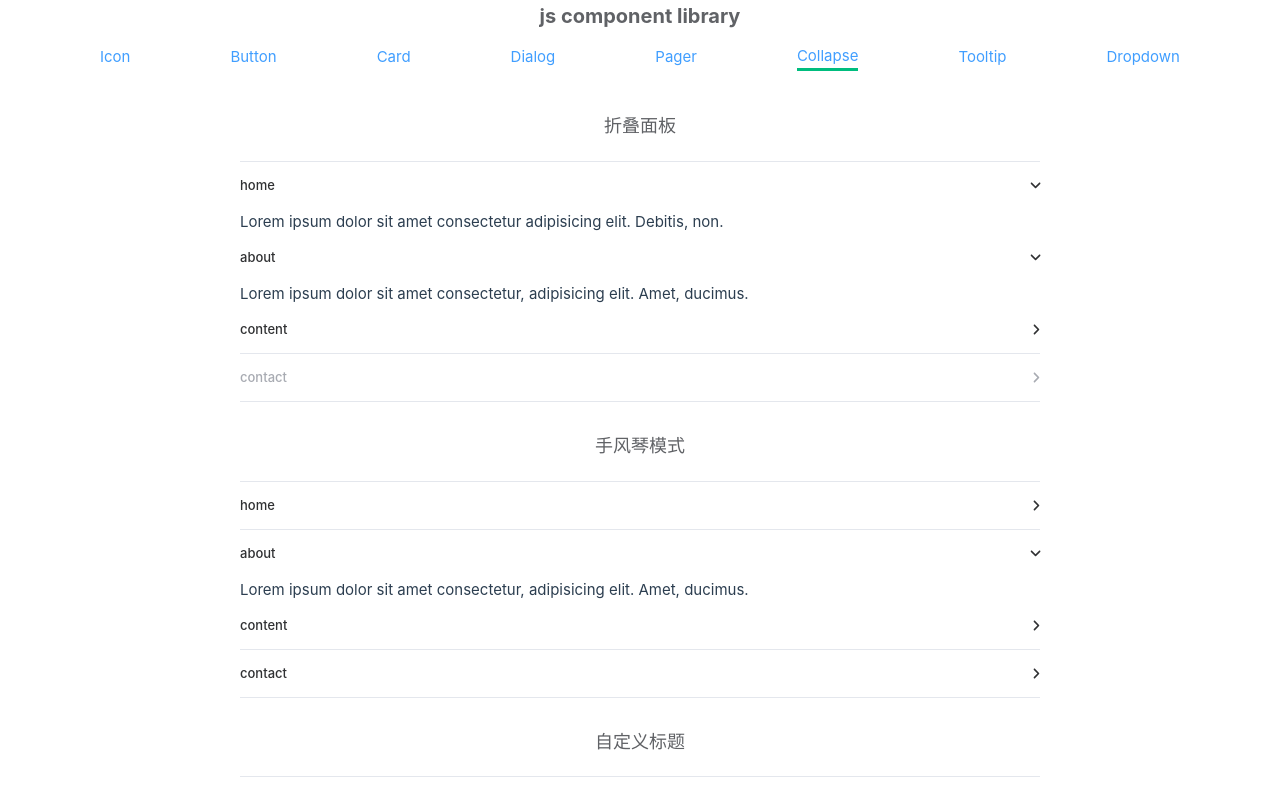
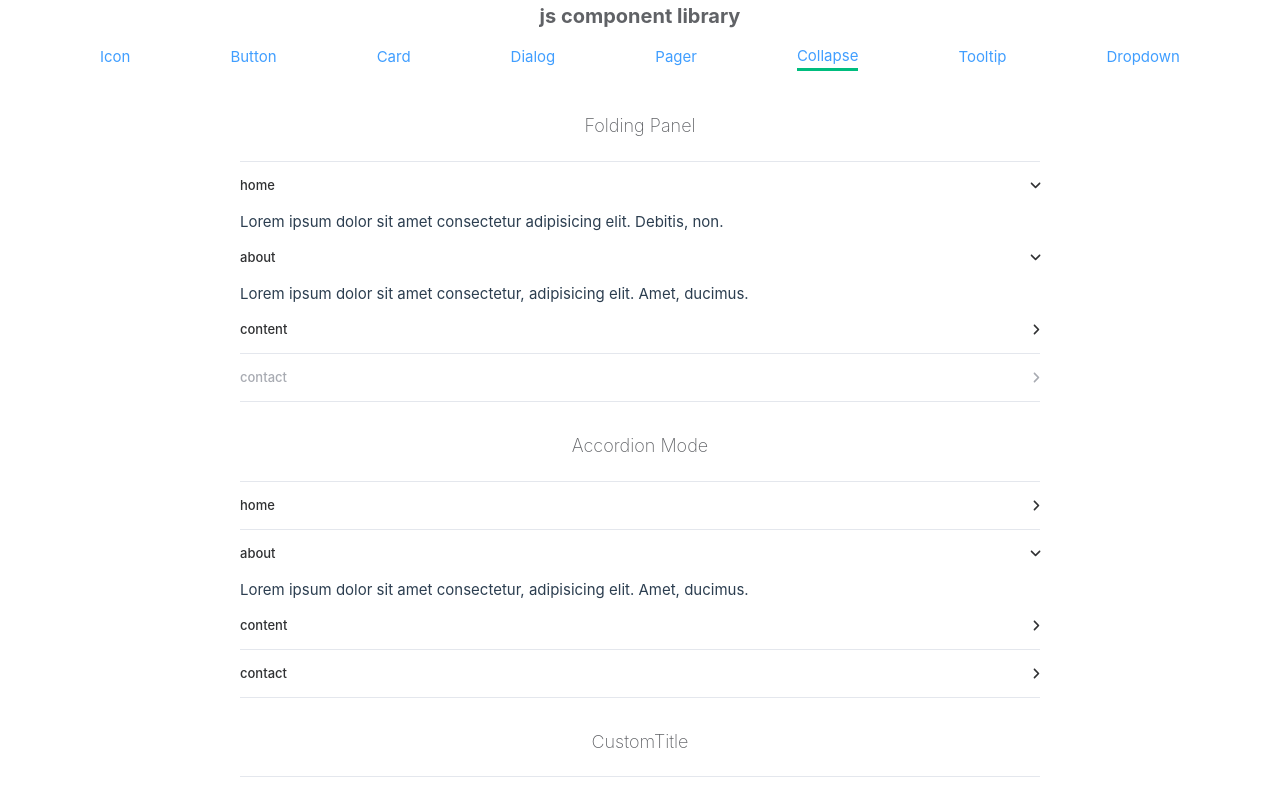
Before and after one commit to Wekohyk/Component-library-js, a Vue app: page /collapse in a window 1280 px wide. Shown: the top 793 px of the page. Built offline with nearby package versions, Linux system fonts and the light colour scheme.

Commit message:
Add new translations for fold panel, accordion mode, and custom title

```diff
--- a/src/lang/en.js
+++ b/src/lang/en.js
@@ -47,4 +47,7 @@ export default {
   pagerText3: 'The maximum number of pages pager-count can be adjusted',
   pagerText4: 'Adjust the theme color',
   pagerText5: 'Adjust size',
+  foldPanel: 'Folding Panel',
+  accordionMode: 'Accordion Mode',
+  customTitle: 'CustomTitle',
 };
--- a/src/lang/zh.js
+++ b/src/lang/zh.js
@@ -45,4 +45,7 @@ export default {
   pagerText3: '页码最大显示数 pager-count 是可以调整的',
   pagerText4: '调整主题颜色',
   pagerText5: '调整大小',
+  foldPanel: '折叠面板',
+  accordionMode: '手风琴模式',
+  customTitle: '自定义标题',
 };
--- a/src/views/Collapse.vue
+++ b/src/views/Collapse.vue
@@ -1,5 +1,5 @@
 <template>
-  <h2 class="row-title">折叠面板</h2>
+  <h2 class="row-title">{{ $t('foldPanel') }}</h2>
   <div class="row">
     <Weko-Collapse v-model="openedValue" @change="changeHandle">
       <Weko-CollapseItem name="a" title="home">
@@ -16,7 +16,7 @@
       </Weko-CollapseItem>
     </Weko-Collapse>
   </div>
-  <h2 class="row-title">手风琴模式</h2>
+  <h2 class="row-title">{{ $t('accordionMode') }}</h2>
   <div class="row">
     <Weko-Collapse v-model="openedValue2" @change="changeHandle" accordion>
       <Weko-CollapseItem name="a" title="home">
@@ -33,7 +33,7 @@
       </Weko-CollapseItem>
     </Weko-Collapse>
   </div>
-  <h2 class="row-title">自定义标题</h2>
+  <h2 class="row-title">{{ $t('customTitle') }}</h2>
   <div class="row">
     <Weko-Collapse v-model="openedValue3" accordion>
       <Weko-CollapseItem name="Consistency" title="Consistency">
```
